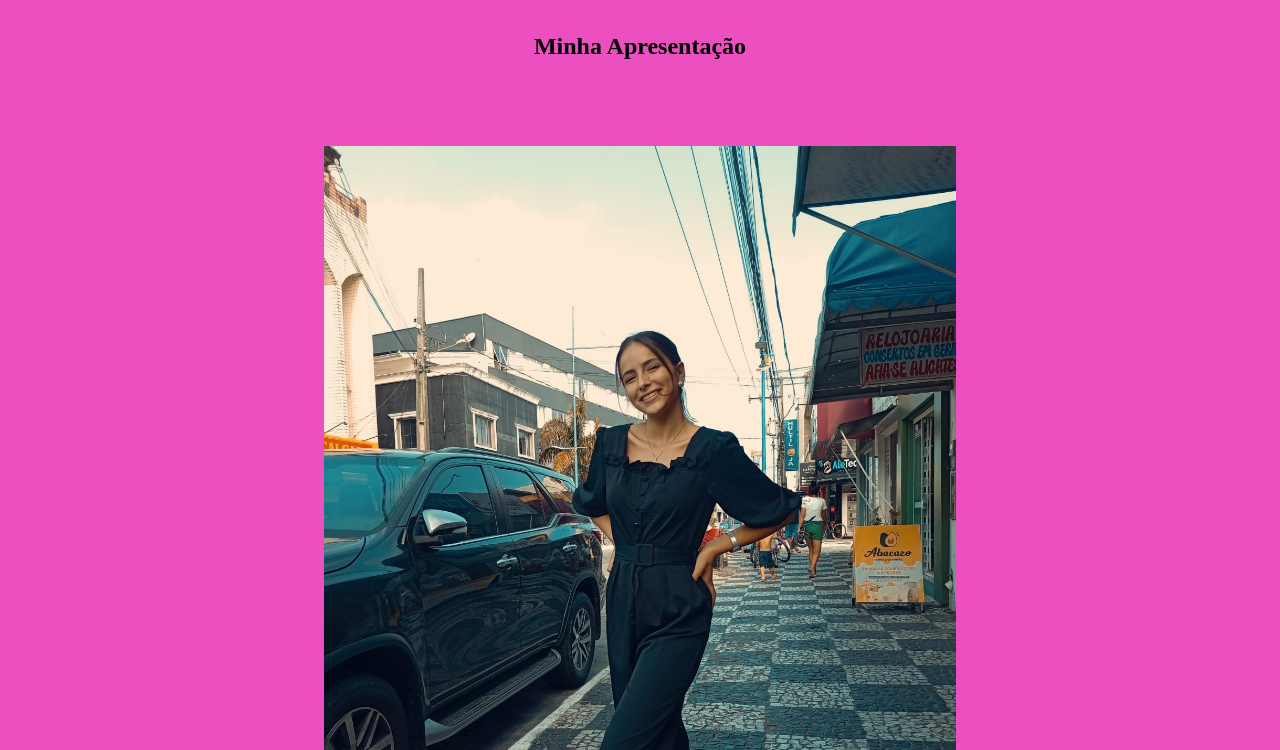
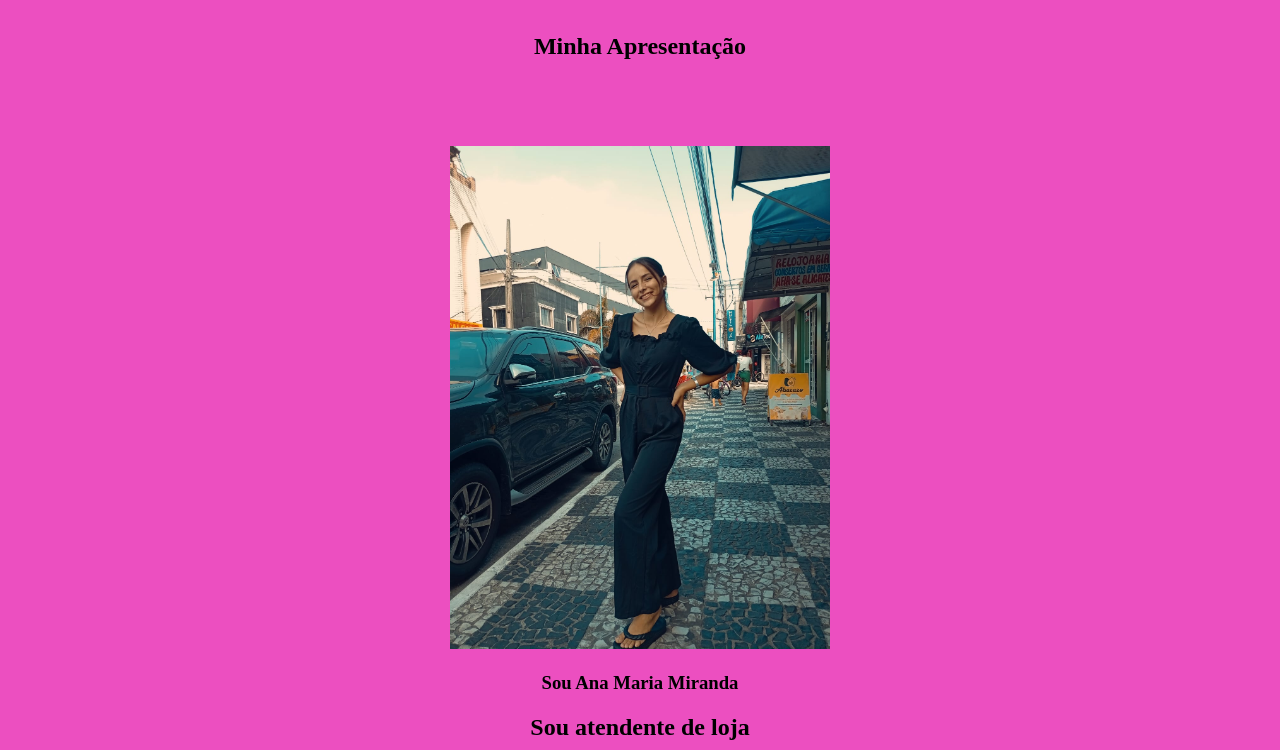
Before and after one commit to aninha-de-deus/segundo-repositorio, a plain HTML site: page index.html in a window 1280 px wide. Shown: the part 50-800 px from the top of the page. Drawn offline with Linux system fonts and the light colour scheme.

Commit message:
aula 2 02/04

```diff
--- a/style.css
+++ b/style.css
@@ -17,7 +17,7 @@ body  {
 }
 
 .estudante-imagem {
-     width: 50%;    /* cuidado com seu tamanho */
+     width: 30%;    /* cuidado com seu tamanho */
 }
 
 .estudante-ícone {
```
